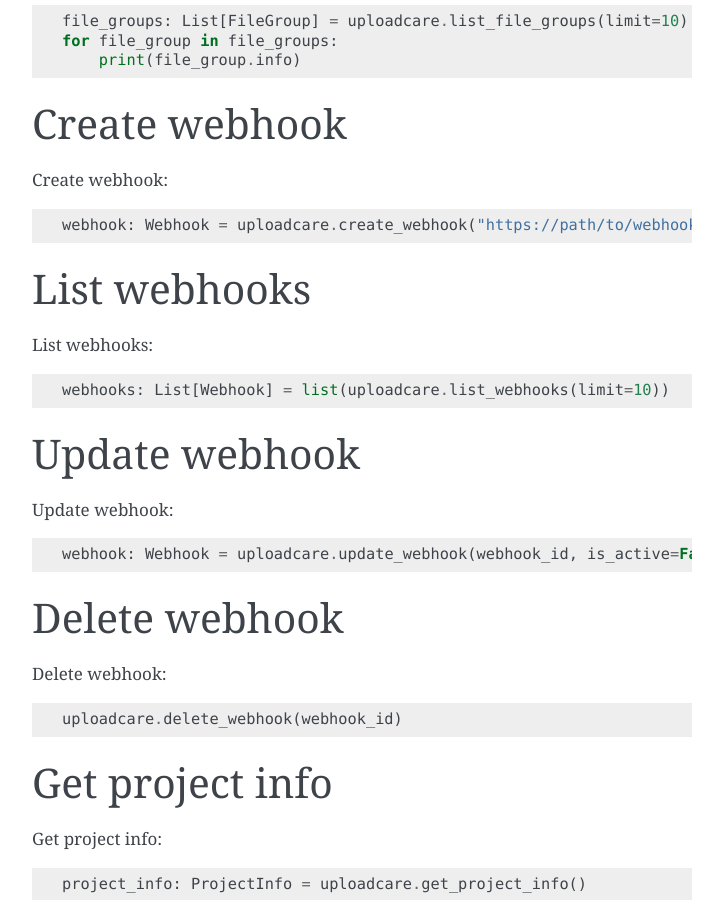
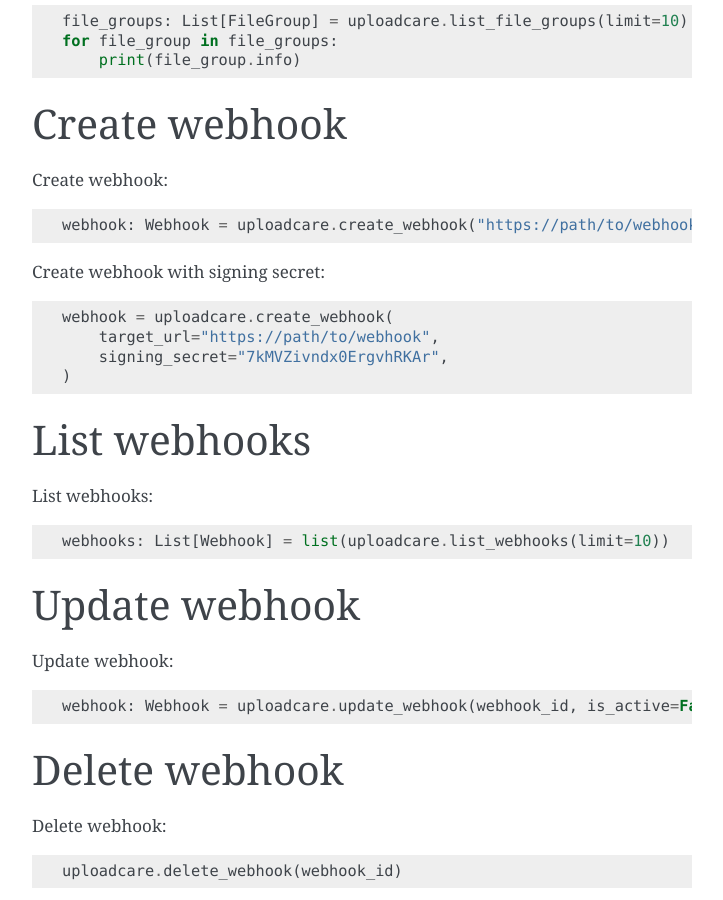
Before and after one commit to uploadcare/pyuploadcare, a Sphinx documentation site: the page built from docs/api/core_usage.rst, in a window 1280 px wide and 900 px high, scrolled down 5003 px. Shown: the whole window, without its empty margins (388-1111 px from the left). Built offline with Sphinx 7.4.7, drawn with Linux system fonts in a browser that asks for light colours.

Commit message:
webhook signing secret documentation

```diff
--- a/docs/api/core_usage.rst
+++ b/docs/api/core_usage.rst
@@ -232,6 +232,13 @@
 
     webhook: Webhook = uploadcare.create_webhook("https://path/to/webhook")
 
+Create webhook with signing secret::
+
+    webhook = uploadcare.create_webhook(
+        target_url="https://path/to/webhook",
+        signing_secret="7kMVZivndx0ErgvhRKAr",
+    )
+
 List webhooks
 ^^^^^^^^^^^^^
 
```
Also changed, not shown: README.rst (+7 -0 lines).
